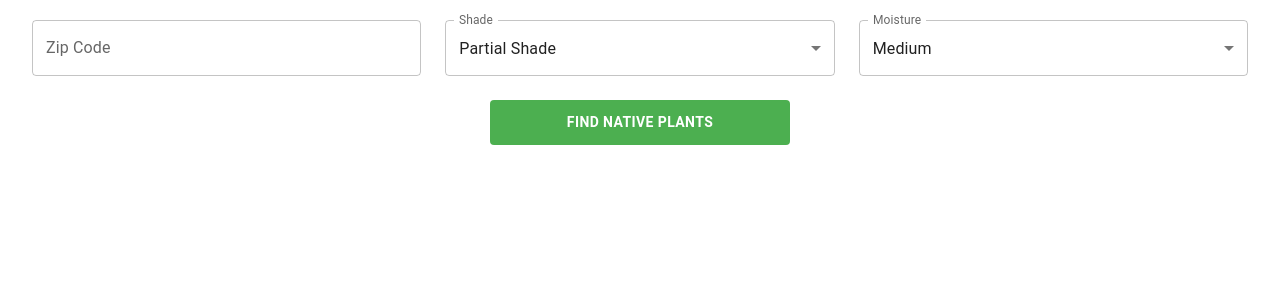
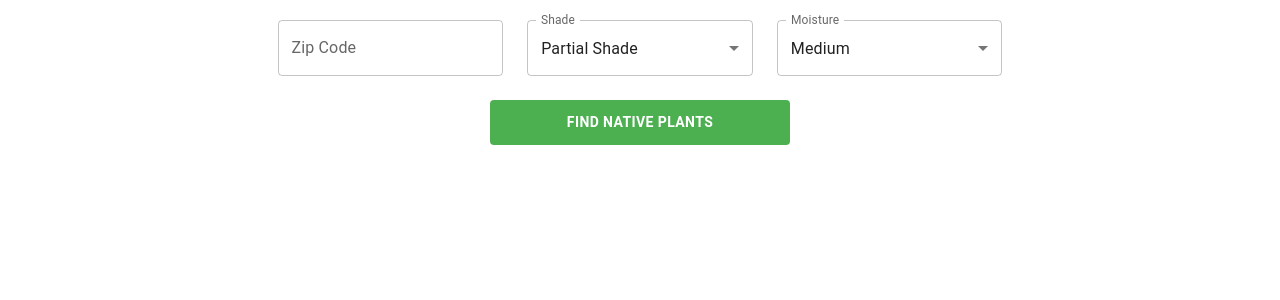
Before and after one commit to developing-human/planting-life, a React (Create React App) app in the folder frontend/: page / in a window 1280 px wide. Shown: the top 300 px of the page. Built offline with nearby package versions, Linux system fonts and the light colour scheme.

Commit message:
form max width

```diff
--- a/frontend/src/App.css
+++ b/frontend/src/App.css
@@ -8,6 +8,11 @@ body {
   width: 95vw;
   max-width: 1500px;
   margin: 0 auto;
+}
+
+form {
+  max-width: 725px;
+  margin-inline: auto;
 }
 
 button[type="submit"] {
```
